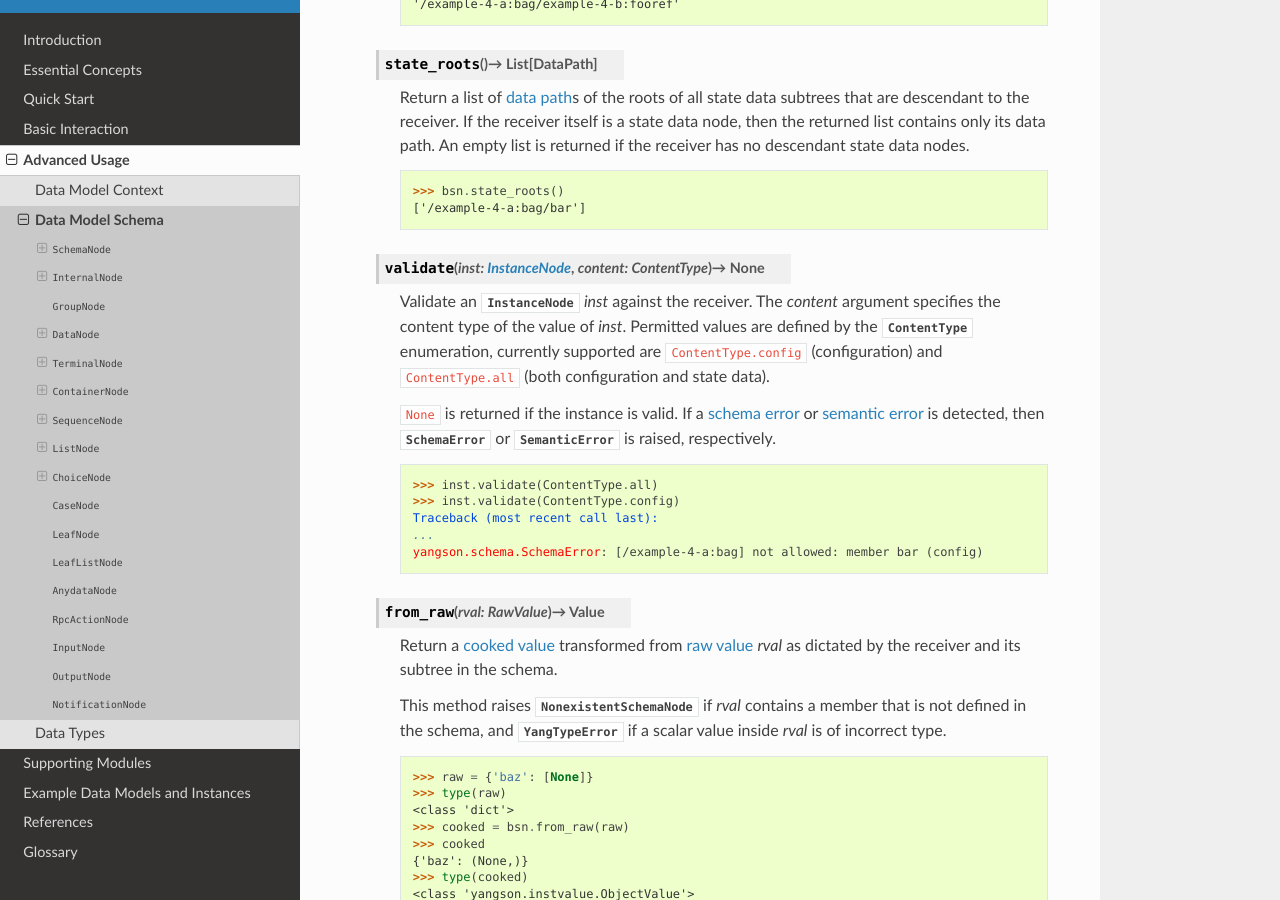
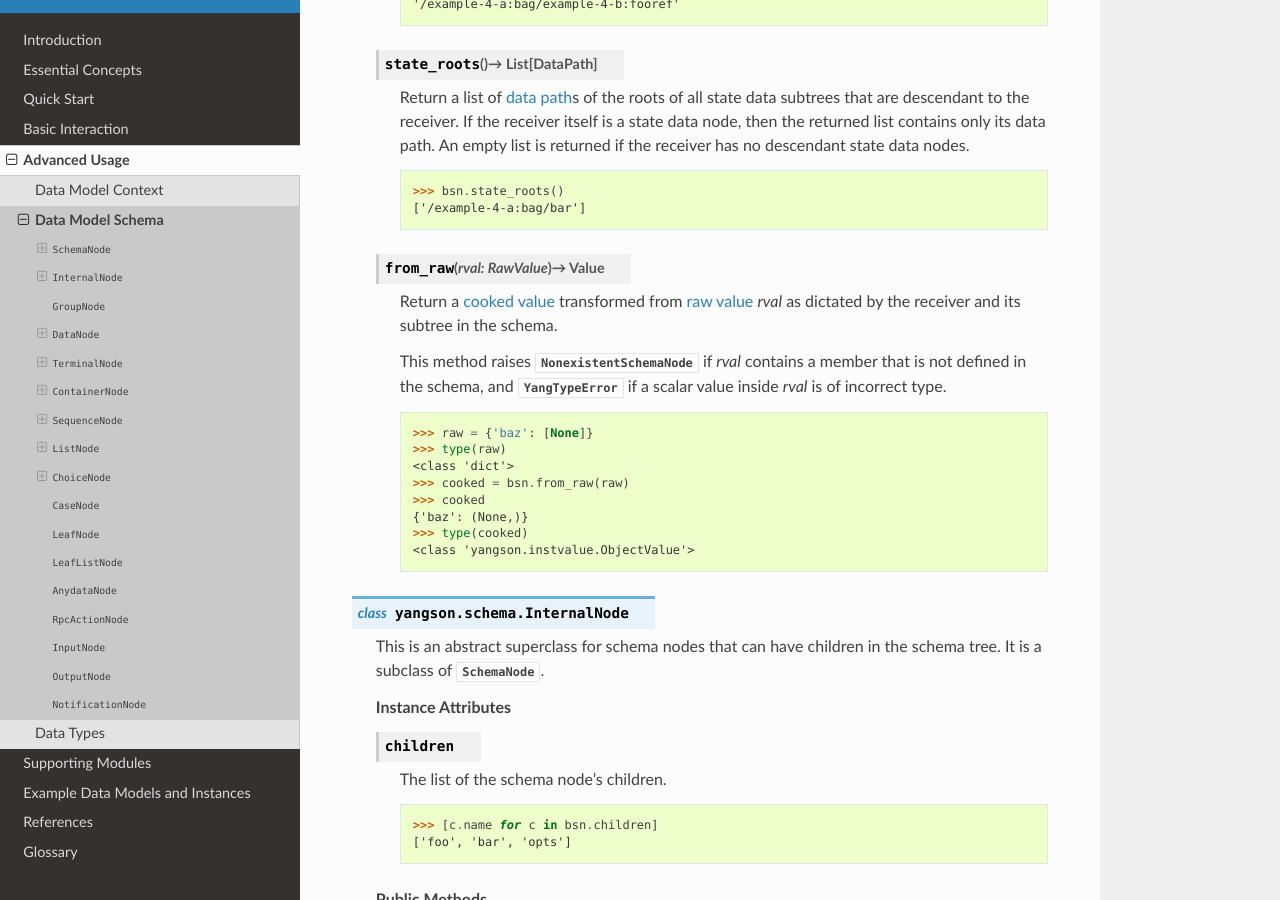
Before and after one commit to CZ-NIC/yangson, a Sphinx documentation site: the page built from docs/schema.rst, in a window 1280 px wide and 900 px high, scrolled down 3245 px. Built offline with Sphinx 7.4.7 and the Read the Docs theme 2.0.0, drawn with Linux system fonts in a browser that asks for light colours.

Commit message:
Clean up validation methods.

```diff
--- a/docs/schema.rst
+++ b/docs/schema.rst
@@ -204,29 +204,6 @@ __ http://www.sphinx-doc.org/en/stable/ext/doctest.html
 
 	 >>> bsn.state_roots()
 	 ['/example-4-a:bag/bar']
-
-   .. method:: validate(inst: InstanceNode, content: ContentType) -> None
-
-      Validate an :class:`~.instance.InstanceNode` *inst* against the
-      receiver. The *content* argument specifies the content type of
-      the value of *inst*. Permitted values are defined by the
-      :data:`~.enumerations.ContentType` enumeration, currently
-      supported are ``ContentType.config`` (configuration) and
-      ``ContentType.all`` (both configuration and state data).
-
-      ``None`` is returned if the instance is valid. If a
-      :term:`schema error` or :term:`semantic error` is detected, then
-      :exc:`SchemaError` or :exc:`SemanticError` is raised,
-      respectively.
-
-      .. doctest::
-
-	 >>> inst.validate(ContentType.all)
-	 >>> inst.validate(ContentType.config)
-	 Traceback (most recent call last):
-	 ...
-	 yangson.schema.SchemaError: [/example-4-a:bag] not allowed: member bar (config)
-
 
    .. method:: from_raw(rval: RawValue) -> Value
 
```
Also changed, not shown: 2 other files.
